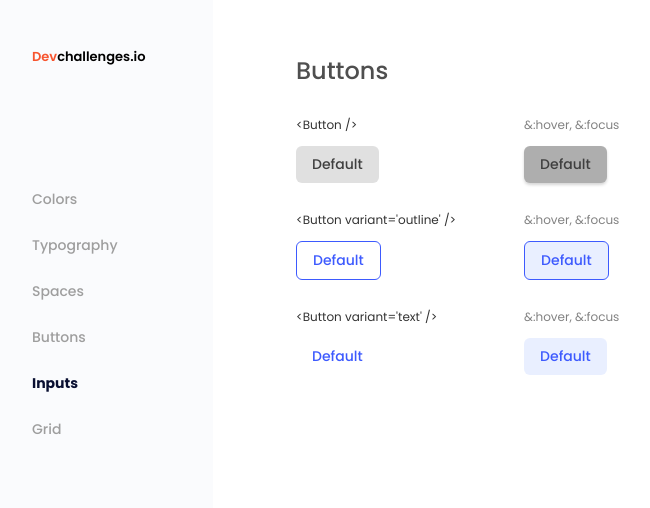
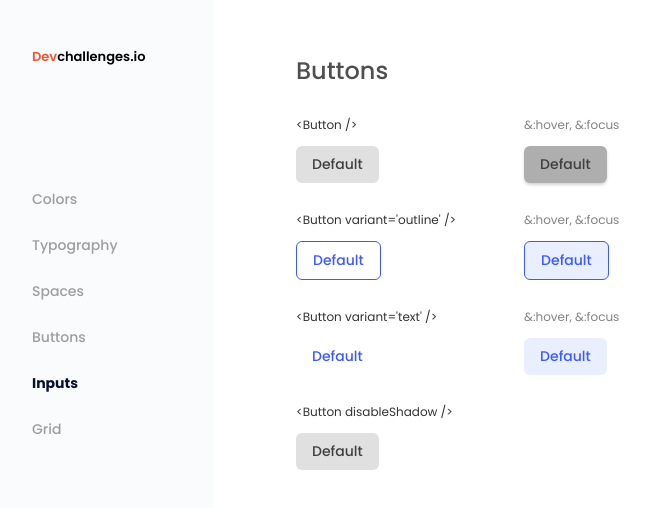
Before and after one commit to bibmode/reusable-button-component, a React (Create React App) app: page / in a window 1280 px wide. Shown: the top 508 px of the page, without its empty margins (24-674 px from the left). Built offline with nearby package versions, Linux system fonts and the light colour scheme.

Commit message:
added first shadow disabled button

```diff
--- a/src/App.css
+++ b/src/App.css
@@ -5,8 +5,11 @@
   --bgOutlineFocus: rgba(41, 98, 255, 0.102);
   --bgText: transparent;
   --bgTextFocus: rgba(41, 98, 255, 0.102);
+  --bgPrimary: #2962ff;
+  --bgPrimaryFocus: #0039cb;
 
   --textDark: #333333;
+  --textWhite: #ffffff;
   --textLight: #828282;
   --textBlue: #3d5afe;
   --textDefault: #3f3f3f;
--- a/src/Button/index.js
+++ b/src/Button/index.js
@@ -1,18 +1,29 @@
 import { useEffect, useState } from "react";
 import { Wrapper } from "./Button.styles";
 
-const Button = ({ variant, focus, disableShadow }) => {
+const Button = ({ variant, focus, color: colorTheme, disableShadow }) => {
   const [type, setType] = useState("Default");
+  const [themeColor, setThemeColor] = useState("Default");
 
   useEffect(() => {
     if (variant) {
       const str = variant.charAt(0).toUpperCase() + variant.slice(1);
       setType(str);
     }
-  }, [variant]);
+
+    if (colorTheme) {
+      const str2 = colorTheme.charAt(0).toUpperCase() + colorTheme.slice(1);
+      setThemeColor(str2);
+    }
+  }, [variant, colorTheme]);
 
   return (
-    <Wrapper focus={focus} variant={type} disableShadow={disableShadow}>
+    <Wrapper
+      focus={focus}
+      variant={type}
+      color={themeColor}
+      disableShadow={disableShadow}
+    >
       Default
     </Wrapper>
   );
--- a/src/MainFrame/index.js
+++ b/src/MainFrame/index.js
@@ -33,6 +33,10 @@ const MainFrame = () => {
           <Button variant="text" focus={true} disableShadow />
         </ButtonContainer>
       </Buttons>
+      <ButtonContainer>
+        <h3>{"<Button disableShadow />"}</h3>
+        <Button color="primary" disableShadow />
+      </ButtonContainer>
     </Wrapper>
   );
 };
```
